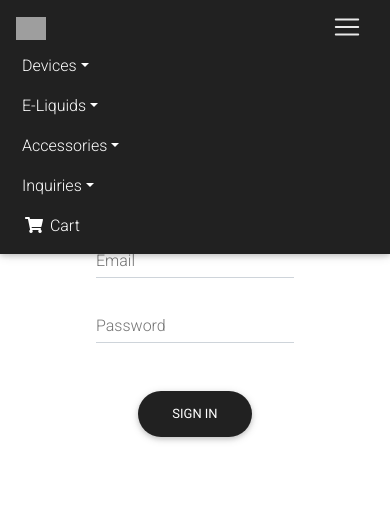
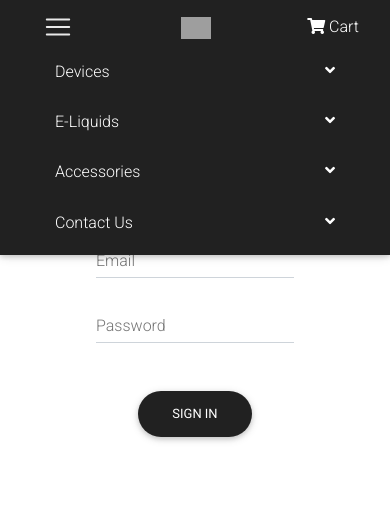
Before and after one commit to dejesusjmb/fairyelle, a Flask app: page /admin/ in a window 390 px wide, after a click that opens the changed part. Shown: the top 508 px of the page. Run offline with Flask 2, Linux system fonts and the light colour scheme; some libraries are stand-ins or nearby versions; some web fonts are replaced; grey boxes are pictures that could not be loaded.

Commit message:
Adjusted navbar view Adjusted buttons so it will be nicer when viewed in mobile

```diff
--- a/src/static/css/style.css
+++ b/src/static/css/style.css
@@ -55,7 +55,7 @@ padding-top: 1.4rem;
 font-weight: 300 !important;
 }
 
-.navbar .btn-group .dropdown-menu .dropdown-item:hover {
+.dropdown-item:hover {
 color: #000 !important;
 background-color: #fff !important;
 }
--- a/src/static/js/custom_script.js
+++ b/src/static/js/custom_script.js
@@ -23,12 +23,7 @@ $(document).ready(function() {
         max: true,
         format: 'mmm-dd-yyyy'});
     $('.datepicker').removeAttr('readonly');
-// Initialize material styling for select dropdown
-//    $('.datepicker').datepicker({ selectYears: 200 });                                             // Initialize datepicker
-//    $('.timepicker').pickatime({ twelvehour: true });
-  // Initialize timepicker
-
-//	$('.datepicker').removeAttr('readonly');
-//    $('.mdb-select.select-wrapper .select-dropdown').val("").removeAttr('readonly').attr("placeholder", "Status").prop('required', true).addClass('form-control');
-
+    $('.submit-disabled').click(function(){
+       $(this).prop('disabled', true);
+    });
 });
--- a/src/templates/admin/customers.html
+++ b/src/templates/admin/customers.html
@@ -14,7 +14,7 @@
                         <label for="ordered_at" class="">Order date</label>
                     </div>
                 </div>
-                <button class="btn btn-dark btn-rounded mb-3" type="submit">Search</button>
+                <button class="btn btn-dark btn-rounded submit-disabled mb-3" type="submit">Search</button>
             </form>
         </div>
         <!--Accordion wrapper-->
--- a/src/templates/admin/edit_item.html
+++ b/src/templates/admin/edit_item.html
@@ -23,7 +23,7 @@
                 <label for="subcategory" class="active">Subcategory</label>
                 <input type="text" id="subcategory" class="form-control mb-4" name="subcategory" value="{{ item.subcategory }}">
             </div>
-            <button class="btn btn-info btn-block my-4 w-50 btn-rounded" type="submit">Edit Item</button>
+            <button class="btn btn-info btn-block my-4 w-50 btn-rounded submit-disabled" type="submit">Edit Item</button>
         </form>
     </main>
 {% endblock %}
--- a/src/templates/admin/login.html
+++ b/src/templates/admin/login.html
@@ -13,7 +13,7 @@
                 <label for="password" class="">Password</label>
                 <input type="password" id="password" class="form-control mb-4" name="password">
             </div>
-            <button class="btn btn-dark my-4 btn-rounded" type="submit">Sign in</button>
+            <button class="btn btn-dark my-4 btn-rounded submit-disabled" type="submit">Sign in</button>
         </div>
     </form>
 </main>
--- a/src/templates/admin/new_item.html
+++ b/src/templates/admin/new_item.html
@@ -27,7 +27,7 @@
                 <label for="subcategory" class="">Subcategory</label>
                 <input type="text" id="subcategory" class="form-control mb-4" name="subcategory">
             </div>
-            <button class="btn btn-info btn-block my-4 w-50 btn-rounded" type="submit">Add Item</button>
+            <button class="btn btn-info btn-block my-4 w-50 btn-rounded submit-disabled" type="submit">Add Item</button>
         </form>
     </main>
 {% endblock %}
--- a/src/templates/admin/summary.html
+++ b/src/templates/admin/summary.html
@@ -33,7 +33,7 @@
                         <label for="ordered_at" class="">Order date</label>
                     </div>
                 </div>
-                <button class="btn btn-dark btn-rounded mb-3" type="submit">Search</button>
+                <button class="btn btn-dark btn-rounded mb-3 submit-disabled" type="submit">Search</button>
             </form>
         </div>
         <!--Accordion wrapper-->
--- a/src/templates/base.html
+++ b/src/templates/base.html
@@ -14,17 +14,9 @@
 </head>
 <body>
 <!-- Navbar` -->
-<nav class="navbar fixed-top navbar-expand-lg navbar-dark mdb-color elegant-color-dark scrolling-navbar">
+<nav class="navbar fixed-top navbar-dark mdb-color elegant-color-dark scrolling-navbar">
     <div class="container">
 
-        <!-- Brand -->
-        <a class="navbar-brand waves-effect p-0" href="/">
-            <img src="https://lh3.googleusercontent.com/pw/ACtC-3ebhYscf_b-qFuThmaacqRSnuFdDqqcC-sqtangy1a7GfB7Wt-hdinvhNgNiLCOKRYokt-Cx_7SKc9UHYheaUKyyflsJ2Dj-kyYOLqu1f2YR4dq--gbhGL-Tt4qlD-B3n9mG5YXfBobLDCH-zQxV12q=w479-h637-no?authuser=0"
-                 class="img-fluid"
-                 style="max-width:30px">
-        </a>
-
-        <!-- Collapse -->
         <button class="navbar-toggler" type="button" data-toggle="collapse"
                 data-target="#navbarSupportedContent"
                 aria-controls="navbarSupportedContent" aria-expanded="false"
@@ -32,106 +24,153 @@
             <span class="navbar-toggler-icon"></span>
         </button>
 
-        <!-- Links -->
+        <a class="waves-effect p-0" href="/">
+            <img src="https://lh3.googleusercontent.com/pw/ACtC-3ebhYscf_b-qFuThmaacqRSnuFdDqqcC-sqtangy1a7GfB7Wt-hdinvhNgNiLCOKRYokt-Cx_7SKc9UHYheaUKyyflsJ2Dj-kyYOLqu1f2YR4dq--gbhGL-Tt4qlD-B3n9mG5YXfBobLDCH-zQxV12q=w479-h637-no?authuser=0"
+                 class="img-fluid"
+                 style="max-width:30px">
+        </a>
+
+        <a class="waves-effect white-text" href="{{ url_for('orders.cart') }}">
+            <span class="badge red">{{ session['number_of_items_in_cart'] }}</span>
+            <i class="fas fa-shopping-cart"></i> Cart
+        </a>
+
         <div class="collapse navbar-collapse" id="navbarSupportedContent">
-
-            <!-- Left -->
-            <ul class="navbar-nav mr-auto">
+            <div class="accordion md-accordion accordion-4" id="accordionNavbar" role="tablist"
+                 aria-multiselectable="true">
                 {% if session['email'] in config.ADMINS %}
-                <li class="nav-item dropdown btn-group">
-                    <a class="nav-link dropdown-toggle waves-effect" id="adminDropdown"
-                       data-toggle="dropdown"
-                       aria-haspopup="true" aria-expanded="false">Admin</a>
-                    <div class="dropdown-menu dropdown-primary mdb-color elegant-color-dark"
-                         aria-labelledby="accessoriesDropdown">
-                        <a class="waves-effect dropdown-item white-text"
+                <div class="card mdb-color elegant-color-dark">
+                    <!-- Card header -->
+                    <div class="card-header" role="tab" id="headingAdmin">
+                        <a class="collapsed" data-toggle="collapse" data-parent="#accordionNavbar"
+                           href="#collapseAdmin" aria-expanded="false" aria-controls="collapseAdmin">
+                                <h6 class="mb-0 white-text">
+                                Admin
+                                <i class="fas fa-angle-down rotate-icon"></i>
+                            </h6>
+                        </a>
+                    </div>
+                    <!-- Card body -->
+                    <div id="collapseAdmin" class="collapse" role="tabpanel"
+                         aria-labelledby="headingAdmin" data-parent="#accordionNavbar">
+                        <div class="card-body white-text">
+                            <a class="waves-effect dropdown-item min-font white-text"
                                href="{{ url_for('orders.order_summary', status='open') }}">Orders</a>
-                        <a class="waves-effect dropdown-item white-text"
+                            <a class="waves-effect dropdown-item min-font white-text"
                                href="{{ url_for('items.items') }}">Items</a>
-                        <a class="waves-effect dropdown-item white-text"
+                            <a class="waves-effect dropdown-item min-font white-text"
                                href="{{ url_for('admin.customers') }}">Customers</a>
                         </div>
-                </li>
+                    </div>
+                </div>
                 {% endif %}
-                <li class="nav-item dropdown btn-group">
-                    <a class="nav-link dropdown-toggle waves-effect" id="devicesDropdown"
-                       data-toggle="dropdown"
-                       aria-haspopup="true" aria-expanded="false">Devices</a>
-                    <div class="dropdown-menu dropdown-primary mdb-color elegant-color-dark"
-                         aria-labelledby="devicesDropdown">
-                        <a class="waves-effect dropdown-item white-text"
+                <div class="card mdb-color elegant-color-dark">
+                    <!-- Card header -->
+                    <div class="card-header" role="tab" id="headingDevices">
+                        <a class="collapsed" data-toggle="collapse" data-parent="#accordionNavbar"
+                           href="#collapseDevices" aria-expanded="false" aria-controls="collapseDevices">
+                                <h6 class="mb-0 white-text">
+                                Devices
+                                <i class="fas fa-angle-down rotate-icon"></i>
+                            </h6>
+                        </a>
+                    </div>
+                    <!-- Card body -->
+                    <div id="collapseDevices" class="collapse" role="tabpanel"
+                         aria-labelledby="headingDevices" data-parent="#accordionNavbar">
+                        <div class="card-body white-text">
+                            <a class="waves-effect dropdown-item min-font white-text"
                                href="{{ url_for('items.display_items_by_subcategory', subcategory='RELX Starter Kit') }}">RELX
                                 Starter Kits</a>
-                        <a class="waves-effect dropdown-item white-text"
+                            <a class="waves-effect dropdown-item min-font white-text"
                                href="{{ url_for('items.display_items_by_subcategory', subcategory='HUUK Starter Kit') }}">HUUK
                                 Starter Kits</a>
                         </div>
-                </li>
-                <li class="nav-item dropdown btn-group">
-                    <a class="nav-link dropdown-toggle waves-effect" id="eLiquidsDropdown"
-                       data-toggle="dropdown"
-                       aria-haspopup="true" aria-expanded="false">E-Liquids</a>
-                    <div class="dropdown-menu dropdown-primary mdb-color elegant-color-dark"
-                         aria-labelledby="eLiquidsDropdown">
-                        <a class="waves-effect dropdown-item white-text"
+                    </div>
+                </div>
+                <div class="card mdb-color elegant-color-dark">
+                    <!-- Card header -->
+                    <div class="card-header" role="tab" id="headingELiquids">
+                        <a class="collapsed" data-toggle="collapse" data-parent="#accordionNavbar"
+                           href="#collapseELiquids" aria-expanded="false" aria-controls="collapseELiquids">
+                            <h6 class="mb-0 white-text">
+                                E-Liquids
+                                <i class="fas fa-angle-down rotate-icon"></i>
+                            </h6>
+                        </a>
+                    </div>
+                    <!-- Card body -->
+                    <div id="collapseELiquids" class="collapse" role="tabpanel"
+                         aria-labelledby="headingELiquids" data-parent="#accordionNavbar">
+                        <div class="card-body white-text">
+                            <a class="waves-effect dropdown-item min-font white-text"
                                href="{{ url_for('items.display_items_by_subcategory', subcategory='RELX 3-in-1 Pod') }}">RELX
                                 3-in-1 Pods</a>
-                        <a class="waves-effect dropdown-item white-text"
+                            <a class="waves-effect dropdown-item min-font white-text"
                                href="{{ url_for('items.display_items_by_subcategory', subcategory='HUUK 3-in-1 Pod') }}">HUUK
                                 3-in-1 Pods</a>
                         </div>
-                </li>
-                <li class="nav-item dropdown btn-group">
-                    <a class="nav-link dropdown-toggle waves-effect" id="accessoriesDropdown"
-                       data-toggle="dropdown"
-                       aria-haspopup="true" aria-expanded="false">Accessories</a>
-                    <div class="dropdown-menu dropdown-primary mdb-color elegant-color-dark"
-                         aria-labelledby="accessoriesDropdown">
-                        <a class="waves-effect dropdown-item white-text"
+                    </div>
+                </div>
+                <div class="card mdb-color elegant-color-dark">
+                    <!-- Card header -->
+                    <div class="card-header" role="tab" id="headingAccessories">
+                        <a class="collapsed" data-toggle="collapse" data-parent="#accordionNavbar"
+                           href="#collapseAccessories" aria-expanded="false" aria-controls="collapseAccessories">
+                            <h6 class="mb-0 white-text">
+                                Accessories
+                                <i class="fas fa-angle-down rotate-icon"></i>
+                            </h6>
+                        </a>
+                    </div>
+                    <!-- Card body -->
+                    <div id="collapseAccessories" class="collapse" role="tabpanel"
+                         aria-labelledby="headingAccessories" data-parent="#accordionNavbar">
+                        <div class="card-body white-text">
+                            <a class="waves-effect dropdown-item min-font white-text"
                                href="{{ url_for('items.display_items_by_subcategory', subcategory='Silicon Case') }}">Silicon
                                 Case</a>
-                        <a class="waves-effect dropdown-item white-text"
+                            <a class="waves-effect dropdown-item min-font white-text"
                                href="{{ url_for('items.display_items_by_subcategory', subcategory='Leather Case') }}">Leather
                                 Case</a>
                         </div>
-                </li>
-                <li class="nav-item dropdown btn-group">
-                    <a class="nav-link dropdown-toggle waves-effect" id="contactUsDropdown"
-                       data-toggle="dropdown"
-                       aria-haspopup="true" aria-expanded="false">Inquiries</a>
-                    <div class="dropdown-menu dropdown-primary mdb-color elegant-color-dark"
-                         aria-labelledby="contactUsDropdown">
-                        <a class="waves-effect dropdown-item white-text"
+                    </div>
+                </div>
+                <div class="card mdb-color elegant-color-dark">
+                    <!-- Card header -->
+                    <div class="card-header" role="tab" id="headingContactUs">
+                        <a class="collapsed" data-toggle="collapse" data-parent="#accordionNavbar"
+                           href="#collapseContactUs" aria-expanded="false" aria-controls="collapseContactUs">
+                            <h6 class="mb-0 white-text">
+                                Contact Us
+                                <i class="fas fa-angle-down rotate-icon"></i>
+                            </h6>
+                        </a>
+                    </div>
+                    <!-- Card body -->
+                    <div id="collapseContactUs" class="collapse" role="tabpanel"
+                         aria-labelledby="headingContactUs" data-parent="#accordionNavbar">
+                        <div class="card-body white-text">
+                            <a class="waves-effect dropdown-item min-font white-text"
                                href="tel:+639161234567"><i class="fas fa-phone-square-alt mr-2"></i>09161234567</a>
                             <a href="https://www.facebook.com/Vapers-World-111813333985360/"
-                           class="waves-effect dropdown-item white-text"
+                               class="waves-effect dropdown-item min-font white-text"
                                target="_blank"><i class="fab fa-facebook-square mr-2"></i>Facebook</a>
                             <a href="https://www.instagram.com/vapersw0rld/"
-                           class="waves-effect dropdown-item white-text"
+                               class="waves-effect dropdown-item min-font white-text"
                                target="_blank"><i class="fab fa-instagram mr-2"></i>Instagram</a>
-                        <a href="https://shopee.ph/fairyelle" class="waves-effect dropdown-item white-text"
+                            <a href="https://shopee.ph/fairyelle" class="waves-effect dropdown-item min-font white-text"
                                target="_blank"><i class="fab fa-shopify mr-2"></i>Shopee</a>
                         </div>
-                </li>
-            </ul>
-            <ul class="navbar-nav">
-                <li class="nav-item">
-                    <a class="nav-link waves-effect" href="{{ url_for('orders.cart') }}">
-                        <span class="badge red z-depth-1 mr-1">{{ session['number_of_items_in_cart'] }}</span>
-                        <i class="fas fa-shopping-cart"></i> Cart
+                    </div>
+                </div>
+                {% if session['email'] in config.ADMINS %}
+                <a class="nav-link waves-effect white-text ml-2" href="{{ url_for('admin.logout_admin') }}">
+                    Logout<i class="fas fa-sign-out-alt ml-2"></i>
                 </a>
-                </li>
-                {% if session['email'] in config.ADMINS %}
-                <li class="nav-item">
-                    <a class="nav-link waves-effect" href="{{ url_for('admin.logout_admin') }}">
-                        <i class="fas fa-sign-out-alt mr-2"></i>Logout
-                    </a>
-                </li>
                 {% endif %}
-            </ul>
-
             </div>
-
+        </div>
     </div>
 </nav>
 <p class="mt-4 pt-4"></p>
--- a/src/templates/checkout.html
+++ b/src/templates/checkout.html
@@ -140,7 +140,7 @@
                         {% if session['number_of_items_in_cart'] == 0 %}
                         <button class="btn btn-dark btn-lg btn-block min-font btn-rounded" type="submit" disabled>Submit Order</button>
                         {% else %}
-                        <button class="btn btn-dark btn-lg btn-block min-font btn-rounded" type="submit">Submit Order</button>
+                        <button class="btn btn-dark btn-lg btn-block min-font btn-rounded submit-disabled" type="submit">Submit Order</button>
                         {% endif %}
                     </form>
                 </div>
--- a/src/templates/product_list.html
+++ b/src/templates/product_list.html
@@ -2,7 +2,7 @@
 {% block content %}
 <main>
     <div class="container">
-        <h1 class="text-center py-4">{{ category }}s</h1>
+        <h1 class="text-center py-4">{{ category }}</h1>
         <section class="text-center mb-4">
             <div class="row">
                 {% for item in items %}
@@ -36,7 +36,7 @@
                                 <input type="hidden" value="1" class="form-control"
                                        name="quantity">
                                 <button type="submit"
-                                        class="btn btn-rounded btn-md my-auto btn-dark">
+                                        class="btn btn-rounded btn-sm my-auto btn-dark">
                                     Add to cart <i class="fas fa-shopping-cart"></i></button>
                             </form>
                         </div>
```
Also changed, not shown: src/templates/home.html (+5 -5 lines). Lines whose indentation alone changed are shown as unchanged.
